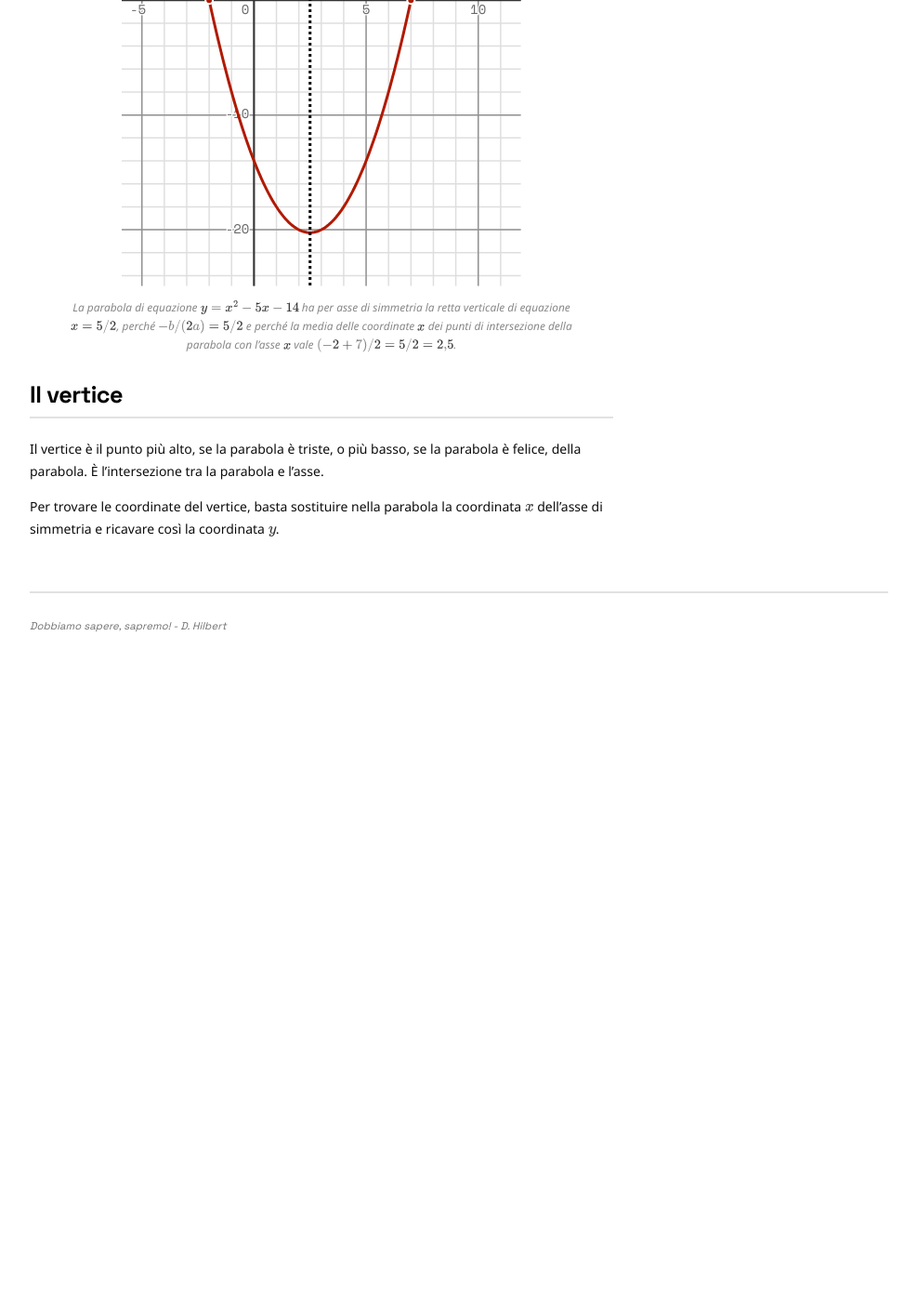
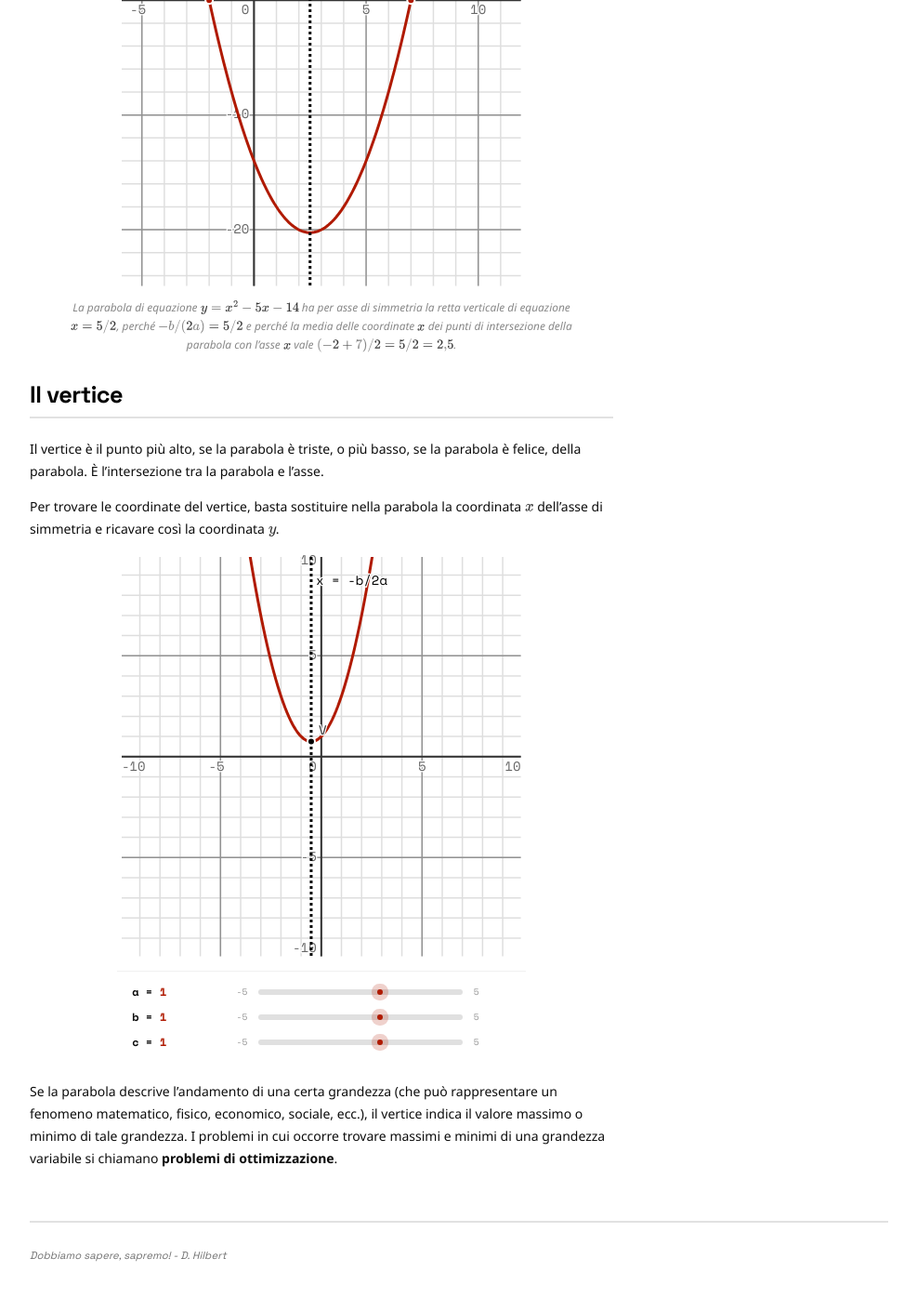
Before and after one commit to Bradwave/matephis, a Jekyll site: the page built from _notes/Public/parabola.md, in a window 1280 px wide and 1400 px high, scrolled down 6285 px. Shown: the top 1396 px of the window at 93% size, without its empty margins (146-1133 px from the left). Built offline with Jekyll 4.4.1, drawn with Linux system fonts in a browser that asks for light colours; before the commit the page ends 7008 px from its top, so only the background shows below that.

Commit message:
I've also added a bunch of stuff about the parabola with previous commits.

````diff
--- a/_notes/Public/parabola.md
+++ b/_notes/Public/parabola.md
@@ -209,3 +209,23 @@ L'asse di simmetria della parabola ha equazione $x = -\dfrac{b}{2a}$, perché, s
 Il vertice è il punto più alto, se la parabola è triste, o più basso, se la parabola è felice, della parabola. È l'intersezione tra la parabola e l'asse.
 
 Per trovare le coordinate del vertice, basta sostituire nella parabola la coordinata $x$ dell'asse di simmetria e ricavare così la coordinata $y$.
+
+```matephis
+{
+  "padding": 5,
+  "align": "center",
+  "marginBottom": "20px",
+  "params": {
+    "a": { "val": 1, "min": -5, "max": 5, "step": 0.1 },
+    "b": { "val": 1, "min": -5, "max": 5, "step": 0.1 },
+    "c": { "val": 1, "min": -5, "max": 5, "step": 0.1 }
+  },
+  "data": [
+    { "fn": "ax^2+bx+c" },
+    { "x": "-b/(2*a)", "color": "black1", "dash": "3,3", "label": "x = -b/2a" },
+    { "points": [["-b/(2*a)","(4*a*c-b^2)/(4*a)","V"]], "radius": 4, "fillColor": "black1", "strokeColor": "#fff", "strokeWidth": 2 }
+  ]
+}
+```
+
+Se la parabola descrive l'andamento di una certa grandezza (che può rappresentare un fenomeno matematico, fisico, economico, sociale, ecc.), il vertice indica il valore massimo o minimo di tale grandezza. I problemi in cui occorre trovare massimi e minimi di una grandezza variabile si chiamano **problemi di ottimizzazione**.
--- a/assets/js/matephis-plot.js
+++ b/assets/js/matephis-plot.js
@@ -1585,7 +1585,7 @@ class MatephisPlot {
             items.forEach(it => maxLen = Math.max(maxLen, it.label.length));
             // Tighter packing: 0.5 char width estimate, less padding
             w = 30 + (maxLen * (fs * 0.5)) + 15;
-            if (w < 80) w = 80;
+            if (w < 50) w = 50;
         }
 
         const fs = this._getConfigSize('legendSize');
````
